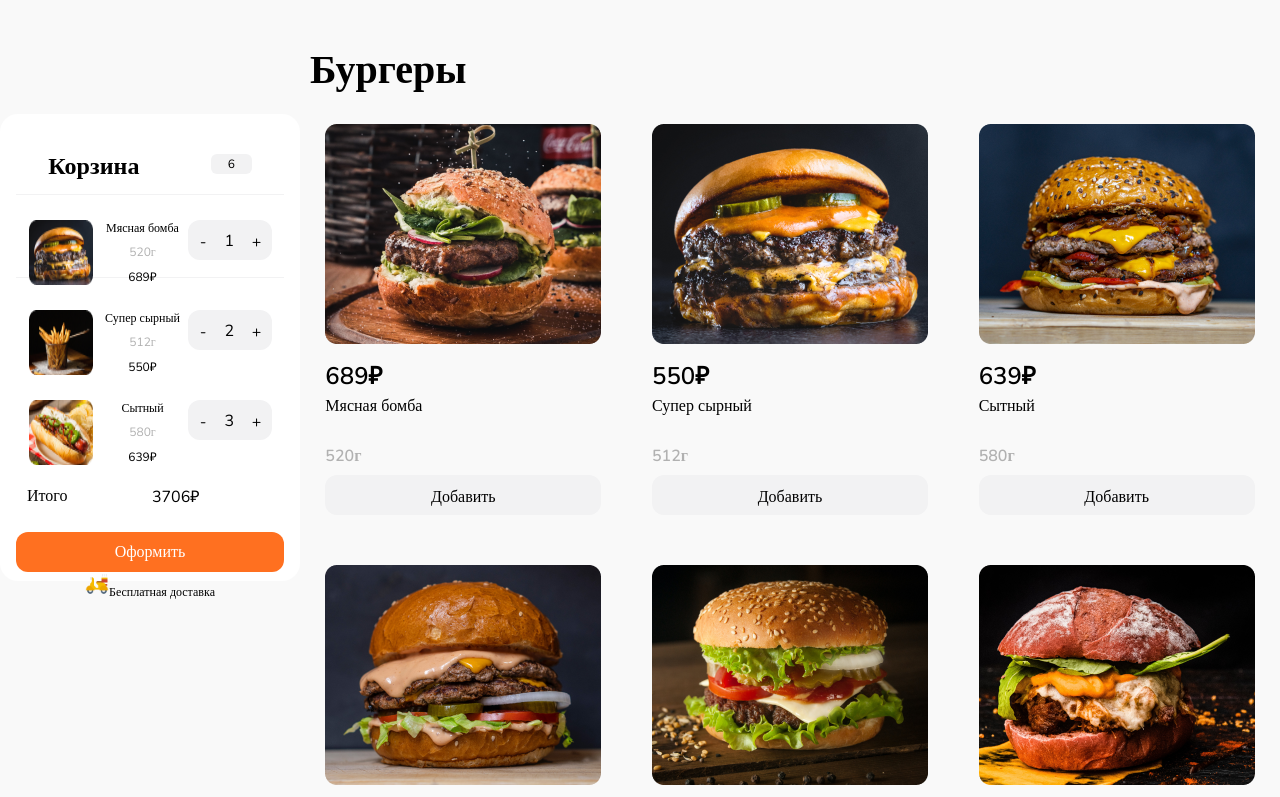
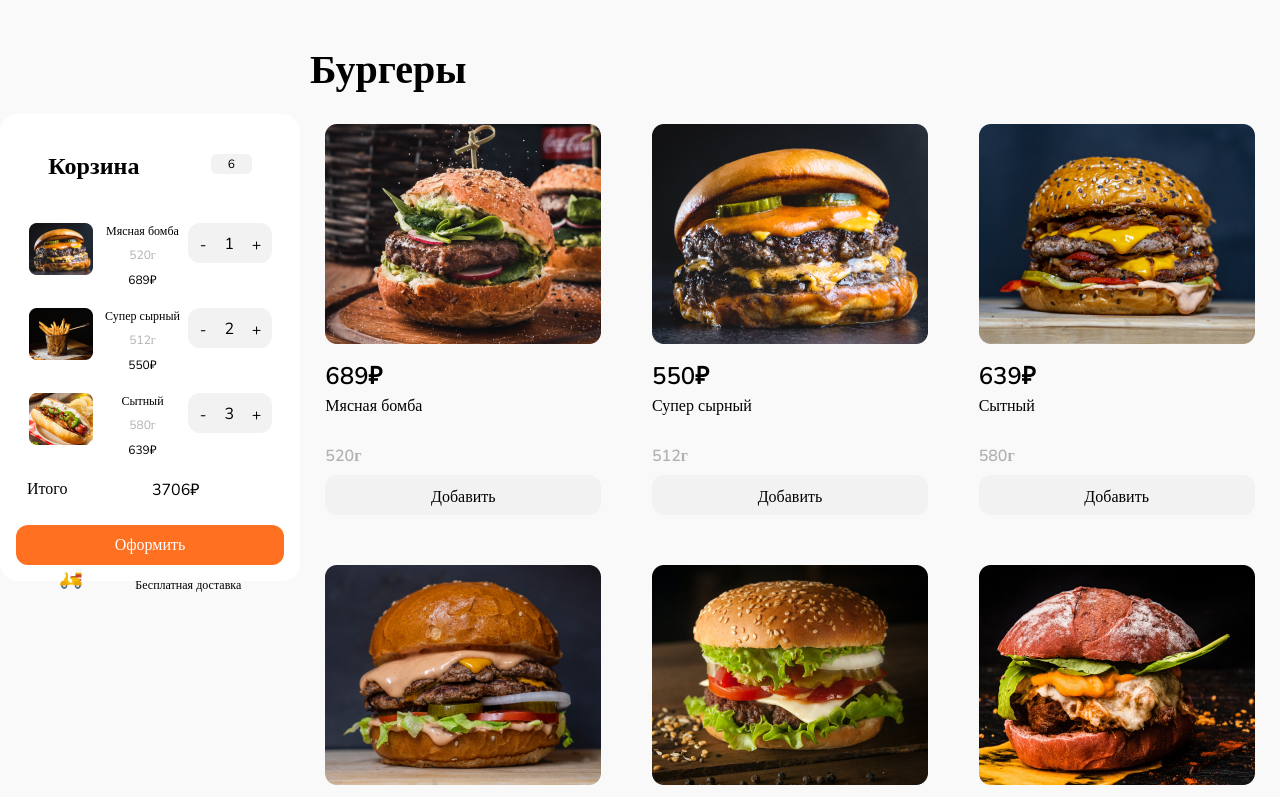
Before and after one commit to GurinAOA/React_less3, a React (Create React App) app: page / in a window 1280 px wide. Shown: the part 559-1356 px from the top of the page. Built offline with nearby package versions, Linux system fonts and the light colour scheme.

Commit message:
rewrite basket in one component

```diff
--- a/src/components/Basket/Basket.jsx
+++ b/src/components/Basket/Basket.jsx
@@ -2,24 +2,43 @@ import React from "react";
 import s from "../Basket/basket.module.scss";
 import basketJson from "../data/basket.json";
 import delivery from "../Main/images/free-icon-delivery-2362252.svg";
-import ItemBasket from "../ItemBasket/ItemBasket";
-
+// import ItemBasket from "../ItemBasket/ItemBasket";
 
 import { useState } from "react";
 
 export default function Basket() {
-  const [basket, setBasket] = useState(basketJson);
+  const [cardsBasket, setCardsBasket] = useState(basketJson);
 
+  function minus(id) {
+    const arr = cardsBasket.map((item) => {
+      if (item.id === id) {
+        item.number -= 1;
+        return item;
+      }
+      return item;
+    });
+    setCardsBasket(arr);
+  }
+  function plus(id) {
+    const arr = cardsBasket.map((item) => {
+      if (item.id === id) {
+        item.number += 1;
+        return item;
+      }
+      return item;
+    });
+    setCardsBasket(arr);
+  }
 
   function getTotalSum() {
     let count = 0;
     basketJson.forEach((item) => {
       count += item.number * item.sum;
     });
+
     return count;
-
   }
-  function getTotalQuantity(){
+  function getTotalQuantity() {
     let count = 0;
     basketJson.forEach((item) => {
       count += item.number;
@@ -28,27 +47,58 @@ export default function Basket() {
   }
 
   return (
-
     <div className={s.wr_sum}>
       <div className={s.common}>
         <h2 className={s.title}>Корзина</h2>
-        <div className={s.quantity}>
+        <div className={s.quantity}>{getTotalQuantity()}</div>
+      </div>
+      <div className={s.basket_wrap}>
+        <div className={s.wr_bag}>
+          {basketJson.map((element, id) => (
+            <div className={s.bags_cards} key={id}>
+              <div className={s.cont_img}>
+                {" "}
+                <img
+                  className={s.img}
+                  src={require(`../Main/images/${element.url}.png`)}
+                  alt="food"
+                ></img>
+              </div>
 
-         {getTotalQuantity()}
+              <div className={s.wr_bags_text}>
+                <p className={s.description}>{element.description}</p>
+                <p className={s.weight}>{element.weight}</p>
+                <p className={s.price}>{element.price}</p>
+              </div>
+              <div className={s.wr_bags_btn_container}>
+                <button
+                  onClick={() => {
+                    if (element.number > 0) minus(element.id);
+                  }}
+                  className={s.bags_btn}
+                >
+                  -
+                </button>
+                <span className={s.number}>{element.number}</span>
+                <button
+                  onClick={() => {
+                    plus(element.id);
+                  }}
+                  className={s.bags_btn}
+                >
+                  +
+                </button>
               </div>
             </div>
-      <div className={s.wr_bag}>
-        <div className={s.wr_bags_cards}>
-          {basket.map((element, index) => (
-            <ItemBasket object={element} key={index} />
           ))}
+        </div>
+      </div>
+
       <div className={s.wr_sum}>
         <div className={s.wr_sum_common}>
           <span className={s.wr_sum_total}>
             Итого
-              <span className={s.wr_sum_number}>
-              {getTotalSum()}₽
-              </span>
+            <span className={s.wr_sum_number}>{getTotalSum()}₽</span>
           </span>
         </div>
       </div>
@@ -58,8 +108,5 @@ export default function Basket() {
         <span className={s.wr_free}>Бесплатная доставка</span>
       </div>
     </div>
-      </div>
-    </div>
-
   );
 }
--- a/src/components/Basket/basket.module.scss
+++ b/src/components/Basket/basket.module.scss
@@ -133,6 +133,189 @@
 }
 .wr_delivery {
   display: flex;
+  align-items: center;
+  flex-direction: row;
+}
+.delivery {
+  width: 24px;
+  height: 24px;
+  margin-right: 10px;
+
+}
+.wr_bags_btn_container {
+  width: 84px;
+  height: 40px;
+  display: flex;
+  flex-direction: row;
+  background: #f2f2f3;
+  border-radius: 12px;
+  align-items: center;
+}
+.number {
+  width: 10px;
+  height: 20px;
+  color: #000;
+  font-family: Nunito;
+  font-size: 16px;
+  font-weight: 400;
+  border-radius: 12px;
+  background: #f2f2f3;
+}
+.wr_sum_common {
+  display: flex;
+  width: 268px;
+  display: flex;
+  justify-content: space-around;
+
+}
+.wr_sum_total {
+  display: flex;
+  flex-direction: row;
+  justify-content: space-around;
+  width: 268px;
+  padding-left: 11px;
+  margin-top: 20px;
+  font-family: Nunito;
+  font-size: 16px;
+  font-weight: 400;
+
+}
+.wr_sum_number{
+  font-family: Nunito;
+  font-size: 16px;
+  font-weight: 400;
+  text-align: right;
+  color: rgba(0, 0, 0, 1);
+
+}
+
+.wrapper {
+  max-width: 1290px;
+  margin: 0 auto;
+  display: flex;
+  flex-direction: row;
+}
+.wrapper_bag {
+  width: 300px;
+  height: 467px;
+  border-radius: 18px;
+  background: #fff;
+  padding: 16px;
+}
+.container_common {
+  width: 1100px;
+  display: flex;
+  flex-direction: row;
+  justify-content: center;
+  align-items: center;
+  flex-wrap: wrap;
+}
+.title {
+  color: #000;
+  font-family: Nunito;
+  font-size: 24px;
+  font-weight: 600;
+  line-height: 100%;
+  width: 98px;
+  height: 24px;
+}
+.quantity {
+  width: 41px;
+  height: 20px;
+  border-radius: 6px;
+  background: #f2f2f3;
+}
+
+.common {
+  width: 268px;
+  display: flex;
+  justify-content: row;
+  margin-top: 24px;
+  justify-content: space-between;
+}
+.wr_bags_text {
+  display: flex;
+  flex-direction: column;
+}
+.wr_bags_cards {
+  display: flex;
+  flex-direction: row;
+  width: 268px;
+  height: 84px;
+  flex-shrink: 0;
+  border-top: 1px solid #f2f2f3;
+  border-bottom: 1px solid #f2f2f3;
+  margin: 16px 0;
+}
+.bags_btn {
+  width: 20px;
+  height: 20px;
+  color: #000;
+  font-family: Nunito;
+  font-size: 16px;
+  font-weight: 400;
+  border-radius: 12px;
+  background: #f2f2f3;
+  border: none;
+}
+.wr_bags_text {
+  width: 90px;
+  margin-left: 5px;
+  text-align: center;
+}
+.wr_bags_cards_burgername {
+  color: #000;
+  font-family: Nunito;
+  font-size: 12px;
+  font-weight: 400;
+  line-height: normal;
+}
+.wr_bags_weight {
+  color: #b1b1b1;
+  font-family: Nunito;
+  font-size: 12px;
+  font-weight: 400;
+  line-height: normal;
+}
+.wr_bags_price {
+  margin-top: 10px;
+  color: #000;
+  font-family: Nunito;
+  font-size: 12px;
+  font-style: normal;
+  font-weight: 400;
+  line-height: normal;
+}
+.bagBurger {
+  width: 64px;
+  height: 52px;
+}
+.wr_sum_btn {
+  margin-top: 24px;
+  width: 268px;
+  height: 40px;
+  padding: 11px 32px;
+  gap: 10px;
+  flex-shrink: 0;
+  border-radius: 12px;
+  background: #ff7020;
+  color: #fff;
+  font-family: Nunito;
+  font-size: 16px;
+  font-weight: 400;
+  line-height: 100%;
+  border: none;
+}
+.wr_free {
+  margin-top: 12px;
+  color: #000;
+  font-family: Nunito;
+  font-size: 12px;
+  font-weight: 400;
+  line-height: normal;
+}
+.wr_delivery {
+  display: flex;
   flex-direction: row;
 }
 .delivery {
@@ -158,30 +341,38 @@
   border-radius: 12px;
   background: #f2f2f3;
 }
-.wr_sum_common {
+.basket_wrap {
+  display: flex;
+  flex-direction: column;
+  margin-top: 25px;
+}
+.price {
+  font-family: Nunito;
+  font-weight: 400;
+  font-size: 12px;
+  margin-top: 8px;
+}
+.description {
+  font-family: Nunito;
+  font-weight: 400;
+  font-size: 12px;
+}
+.weight {
+  font-family: Nunito;
+  font-weight: 400;
+  font-size: 12px;
+  color: #b1b1b1;
+  margin-top: 8px;
+}
+.wr_add{
+  display: flex;
+}
+.wr_bag{
+  display: flex;
+  flex-direction: column;
+}
+.bags_cards{
   display: flex;
   flex-direction: row;
-  width: 268px;
-  justify-content: space-between;
-
+  margin-top: 20px;
 }
-.wr_sum_total {
-  display: flex;
-  flex-direction: row;
-  justify-content: space-around;
-  width: 268px;
-  padding-left: 11px;
-  margin-top: 20px;
-  font-family: Nunito;
-  font-size: 16px;
-  font-weight: 400;
-
-}
-.wr_sum_number{
-  font-family: Nunito;
-  font-size: 16px;
-  font-weight: 400;
-  text-align: right;
-  color: rgba(0, 0, 0, 1);
-
-}
--- a/src/components/ItemBasket/ItemBasket.jsx
+++ b/src/components/ItemBasket/ItemBasket.jsx
@@ -1,64 +1,67 @@
-import React from "react";
-import s from "./ItemBasket.module.scss";
-import { useState } from "react";
-import basket from "../data/basket.json";
+// import React from "react";
+// import s from "./ItemBasket.module.scss";
+// // import { useState } from "react";
+// // import Basket from "../Basket/Basket";
+// // import basketJson from "../data/basket.json";
 
-export default function ItemBasket(props) {
-  const [cardsBasket, setCardsBasket] = useState(basket);
-  function minus(id) {
-    const arr = cardsBasket.map((item) => {
+// export default function ItemBasket(props) {
+//   console.log(props.object);
 
-      if (item.id === id ) {
-        item.number -= 1;
-        return item;
-      }
-      return item;
-    });
-    setCardsBasket(arr);
-  }
-  function plus(id) {
-    const arr = cardsBasket.map((item) => {
-      if (item.id === id ) {
-        item.number += 1;
-        return item;
-      }
-      return item;
-    });
-    setCardsBasket(arr);
+//   function minus(id) {
+//     const arr = props.object.basketJson.map((item) => {
 
-  }
-  return (
-    <div className={s.basket_wrap}>
-      <img
-        className={s.img}
-        src={require(`../Main/images/${props.object.url}.png`)}
-        alt="food"
-      />
-      <div className={s.wr_bags_text}>
-        <p className={s.description}>{props.object.description}</p>
-        <p className={s.weight}>{props.object.weight}</p>
-        <p className={s.price}>{props.object.price}</p>
-      </div>
-      <div className={s.wr_bags_btn_container}>
-        <button
-          onClick={() => {
-            if(props.object.number>0)
-            minus(props.object.id);
-          }}
-          className={s.bags_btn}
-        >
-          -
-        </button>
-        <span className={s.number}>{props.object.number}</span>
-        <button
-          onClick={() => {
-            plus(props.object.id);
-          }}
-          className={s.bags_btn}
-        >
-          +
-        </button>
-      </div>
-    </div>
-  );
-}
+//       if (item.id === id ) {
+//         item.number -= 1;
+//         return item;
+//       }
+//       return item;
+//     });
+//     props.object.basketJson.setCardsBasket(arr);
+//   }
+//   function plus(id) {
+//     const arr =props.object.basketJson.map((item) => {
+//       if (item.id === id ) {
+//         item.number += 1;
+//         return item;
+//       }
+//       return item;
+//     });
+//     props.object.basketJson.setCardsBasket(arr);
+
+
+//   }
+//   return (
+//     <div className={s.basket_wrap}>
+//       <img
+//         className={s.img}
+//         src={require(`../Main/images/${props.object.url}.png`)}
+//         alt="food"
+//       />
+//       <div className={s.wr_bags_text}>
+//         <p className={s.description}>{props.object.description}</p>
+//         <p className={s.weight}>{props.object.weight}</p>
+//         <p className={s.price}>{props.object.price}</p>
+//       </div>
+//       <div className={s.wr_bags_btn_container}>
+//         <button
+//           onClick={() => {
+//             if(props.object.number>0)
+//             minus(props.object.id);
+//           }}
+//           className={s.bags_btn}
+//         >
+//           -
+//         </button>
+//         <span className={s.number}>{props.object.number}</span>
+//         <button
+//           onClick={() => {
+//             plus(props.object.id);
+//           }}
+//           className={s.bags_btn}
+//         >
+//           +
+//         </button>
+//       </div>
+//     </div>
+//   );
+// }
```
Lines whose indentation alone changed are shown as unchanged.
